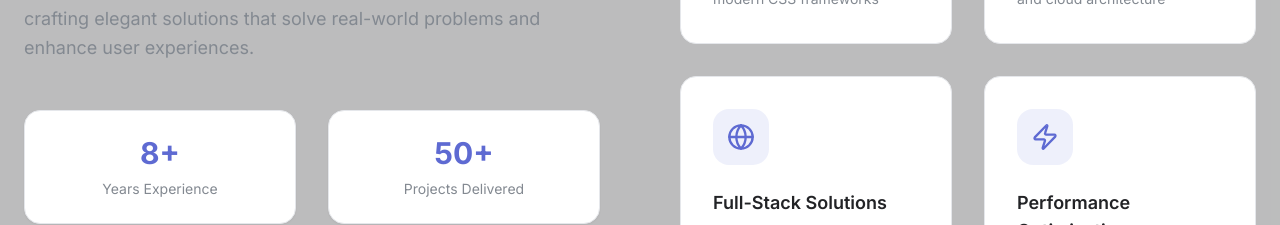
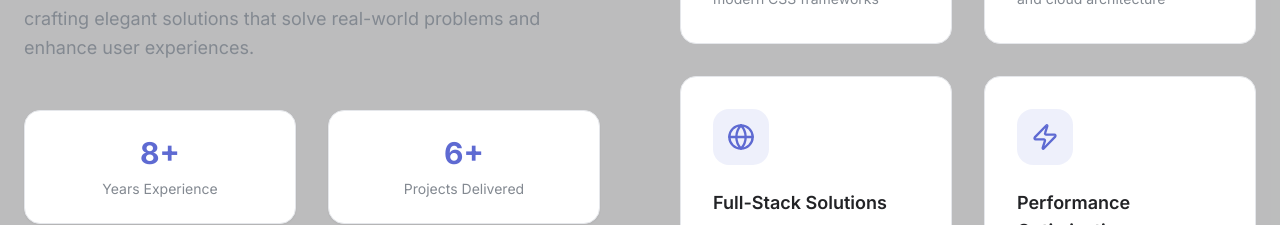
Before and after one commit to Vic92548/portfolio, a React (Vite) app: page / in a window 1280 px wide. Shown: the part 1280-1505 px from the top of the page. Built offline with nearby package versions, Linux system fonts and the light colour scheme.

Commit message:
Edit About Me section
Update the "About Me" section to dynamically display the project count.

```diff
--- a/src/components/AboutSection.tsx
+++ b/src/components/AboutSection.tsx
@@ -1,10 +1,15 @@
+
 import { Code, Database, Globe, Zap } from 'lucide-react';
+import { extractWebsiteData } from '@/utils/dataExtractor';
 
 interface AboutSectionProps {
   language: 'en' | 'fr' | 'es';
 }
 
 const AboutSection = ({ language }: AboutSectionProps) => {
+  // Extract data to get actual project count
+  const { projectCount } = extractWebsiteData(language);
+
   const translations = {
     en: {
       title: "About Me",
@@ -117,7 +122,7 @@ const AboutSection = ({ language }: AboutSectionProps) => {
                 <div className="text-sm text-muted-foreground">Years Experience</div>
               </div>
               <div className="text-center p-6 bg-background border border-border rounded-2xl shadow-sm">
-                <div className="text-3xl font-bold text-magic-blue mb-2">50+</div>
+                <div className="text-3xl font-bold text-magic-blue mb-2">{projectCount}+</div>
                 <div className="text-sm text-muted-foreground">Projects Delivered</div>
               </div>
             </div>
```
